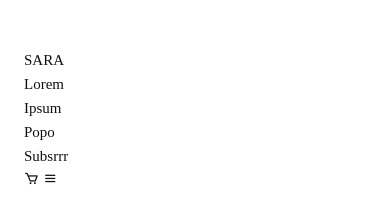
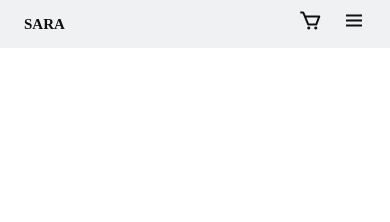
Before and after one commit to Golgariet/responsive-eCommerce-webapp-1, a website: page index.html in a window 390 px wide. Drawn offline with nearby package versions, Linux system fonts and the light colour scheme; files that its build step writes are made by us from their sources.

Commit message:
JS code + fixes

```diff
--- a/SCSS/base/_root.scss
+++ b/SCSS/base/_root.scss
@@ -33,8 +33,8 @@ $tablet: 768;
 }
 
 @mixin tablet {
-  @media screen and (min-width: $tablet) {
-    --font-primary: "Lato", sans-serif;
+  @media screen and (max-width: $tablet) {
+    // --font-primary: "Lato", sans-serif;
     --big-font-size: 6rem;
     --h1-font-size: 2.25rem;
     --h2-font-size: 1.5rem;
@@ -131,3 +131,56 @@ img {
   z-index: var(--z-fix);
   background-color: var(--gray-color);
 }
+
+.nav {
+  height: var(--header-height);
+  display: flex;
+  justify-content: space-between;
+  align-items: center;
+}
+
+@media screen and (max-width: 768px) {
+  .nav__menu {
+    position: fixed;
+    top: var(--header-height);
+    right: -100%;
+    width: 80%;
+    height: 100%;
+    padding: 2rem;
+    background-color: var(--sub-white-color);
+    transition: 0.5;
+  }
+}
+
+.nav__item {
+  margin-bottom: var(--m4);
+}
+
+nav__link {
+  color: var(--dark-color);
+  font-weight: var(--font-semi);
+}
+
+.nav__link:hover {
+  color: var(--dirst-color);
+}
+
+.nav__logo {
+  font-weight: var(--font-bold);
+}
+
+.nav__cart {
+  font-size: 1.5rem;
+  margin-right: var(--m2);
+}
+
+.nav__toggle {
+  font-size: 1.5rem;
+  cursor: pointer;
+}
+
+// Show menu //
+
+.show {
+  right: 0;
+}
--- a/index.html
+++ b/index.html
@@ -3,7 +3,7 @@
   <head>
     <meta charset="UTF-8" />
     <meta name="viewport" content="width=device-width, initial-scale=1.0" />
-    <link rel="stylesheet" href="css/style.css" />
+    <link rel="stylesheet" href="css/styles.css" />
     <link
       href="https://unpkg.com/boxicons@2.0.7/css/boxicons.min.css"
       rel="stylesheet"
@@ -11,13 +11,13 @@
     <title>Responsive Mobile First eCommerce SPA</title>
   </head>
   <body>
-    <header class="1-header">
+    <header class="l-header">
       <nav class="nav bd-grid">
         <div>
           <a href="#" class="nav__logo">SARA</a>
         </div>
 
-        <div class="nav_menu" id="nav-menu">
+        <div class="nav__menu" id="nav-menu">
           <ul class="nav__list">
             <li class="nav__item">
               <a href="#awd" class="nav__link">Lorem</a>
@@ -41,7 +41,7 @@
       </nav>
     </header>
 
-    <main class="1-main"></main>
+    <main class="l-main"></main>
 
     <script src="js/script.js"></script>
   </body>
--- a/js/script.js
+++ b/js/script.js
@@ -0,0 +1,12 @@
+// Show menu //
+
+const showMenu = (toggleId, navId) => {
+  const toggle = document.getElementById(toggleId),
+    nav = document.getElementById(navId);
+
+  if (toggle && nav) {
+    toggle.addEventListener("click", () => {
+      nav.classList.toggle("show");
+    });
+  }
+};
```
Also changed, not shown: css/styles.css.
